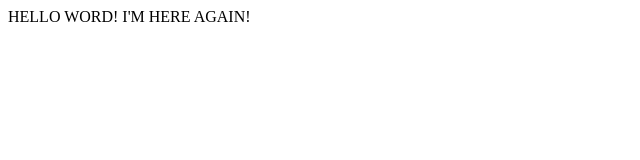
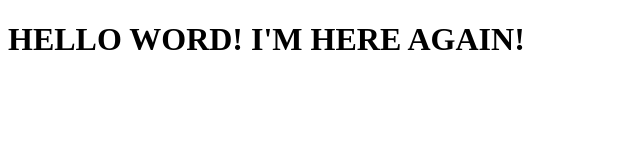
Before and after one commit to ZyabrovaOlga/new.version1.0, a plain HTML site: page index.html in a window 1280 px wide. Shown: the whole page, without its empty margins (0-640 px from the left). Drawn offline with Linux system fonts and the light colour scheme.

Commit message:
first commit

```diff
--- a/index.html
+++ b/index.html
@@ -7,6 +7,6 @@
     <title>My first project</title>
 </head>
 <body>
-    <div>HELLO WORD! I'M HERE AGAIN!</div>
+    <h1>HELLO WORD! I'M HERE AGAIN!</h1>
 </body>
 </html>
```
